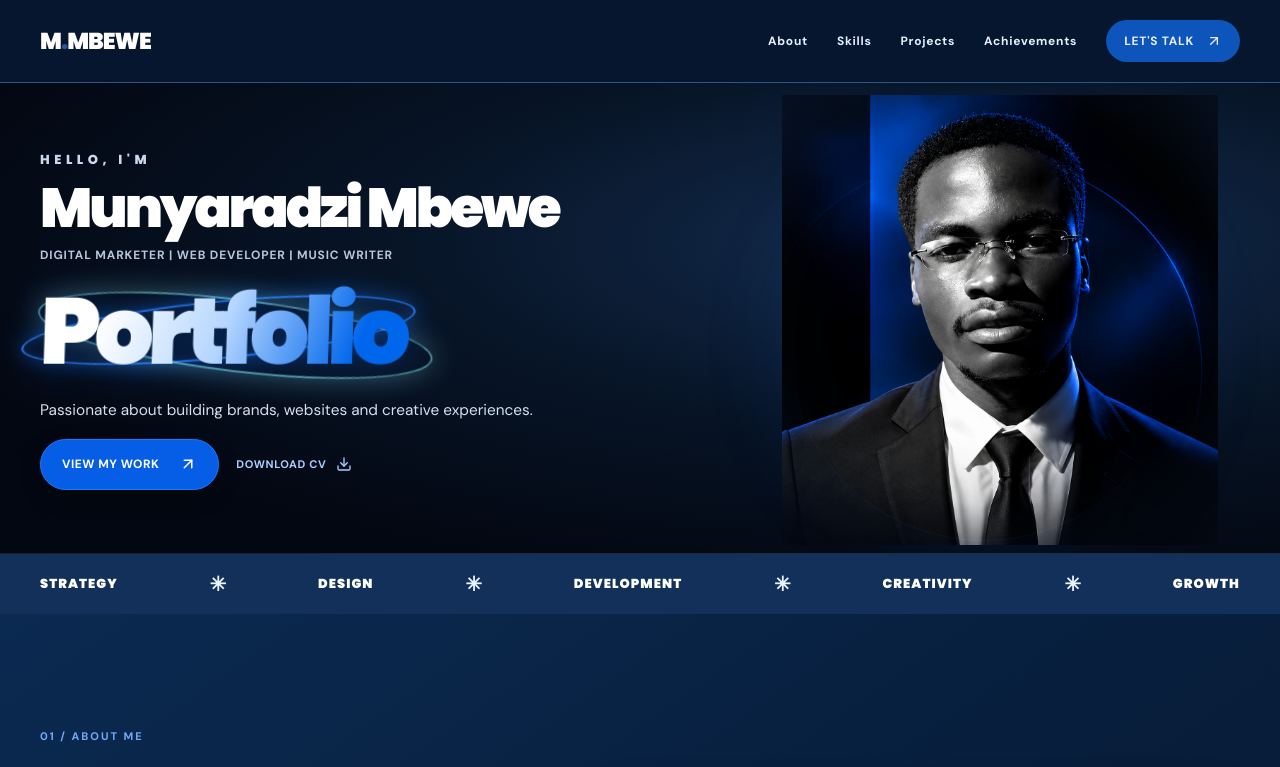
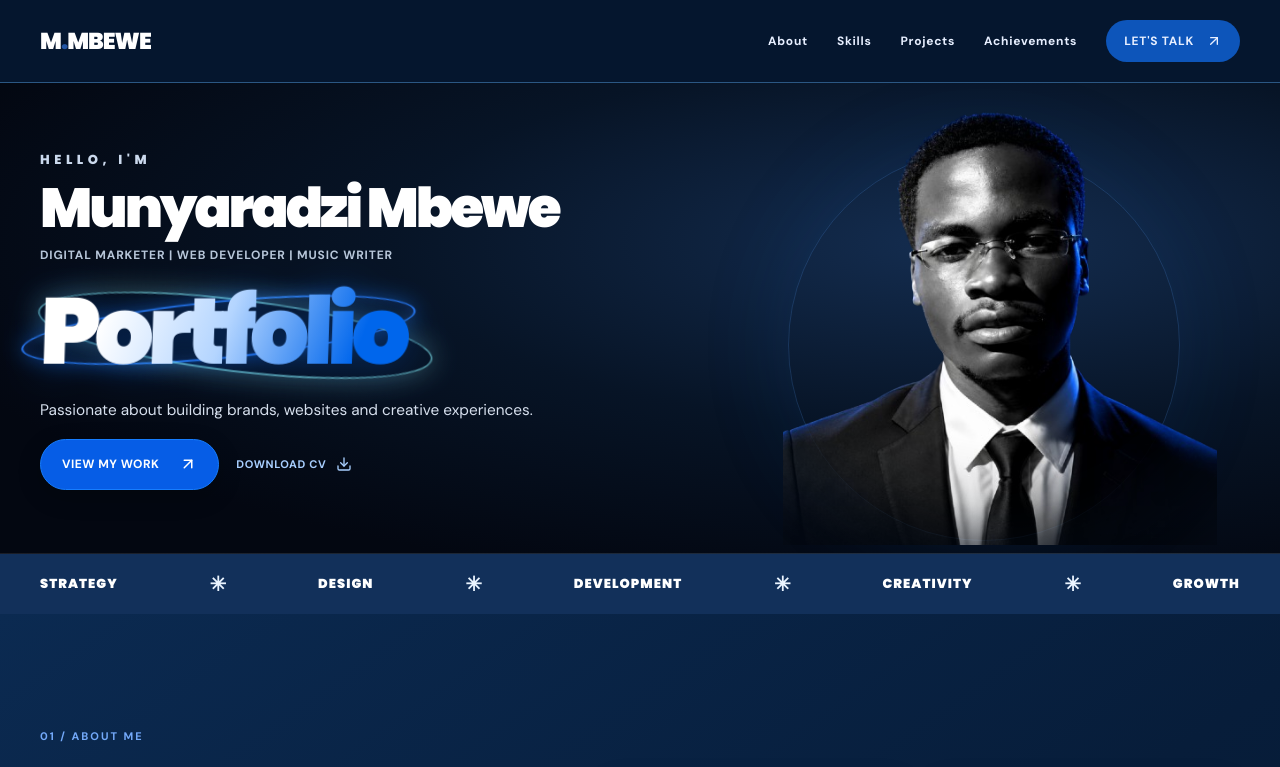
Before and after one commit to munya-meister/Munya.port, a React (Vite) app: page / in a window 1280 px wide. Shown: the top 767 px of the page. Built offline with nearby package versions, Linux system fonts and the light colour scheme.

Commit message:
Use recently uploaded portrait (2).png image on homepage

```diff
--- a/src/data.js
+++ b/src/data.js
@@ -5,7 +5,7 @@ export const profile = {
   email: 'munyaradzi.mbewe01@gmail.com',
   whatsapp: '263719692697',
   cv: '/Munyaradzi-CV.pdf', // Add your CV at public/Munyaradzi-CV.pdf
-  portrait: '/images/portrait.png', // Verified existing image in public/images/
+  portrait: '/images/portrait%20(2).png', // Verified existing image in public/images/
   github: 'https://github.com/munya-meister',
 };
 export const projects = [
```
